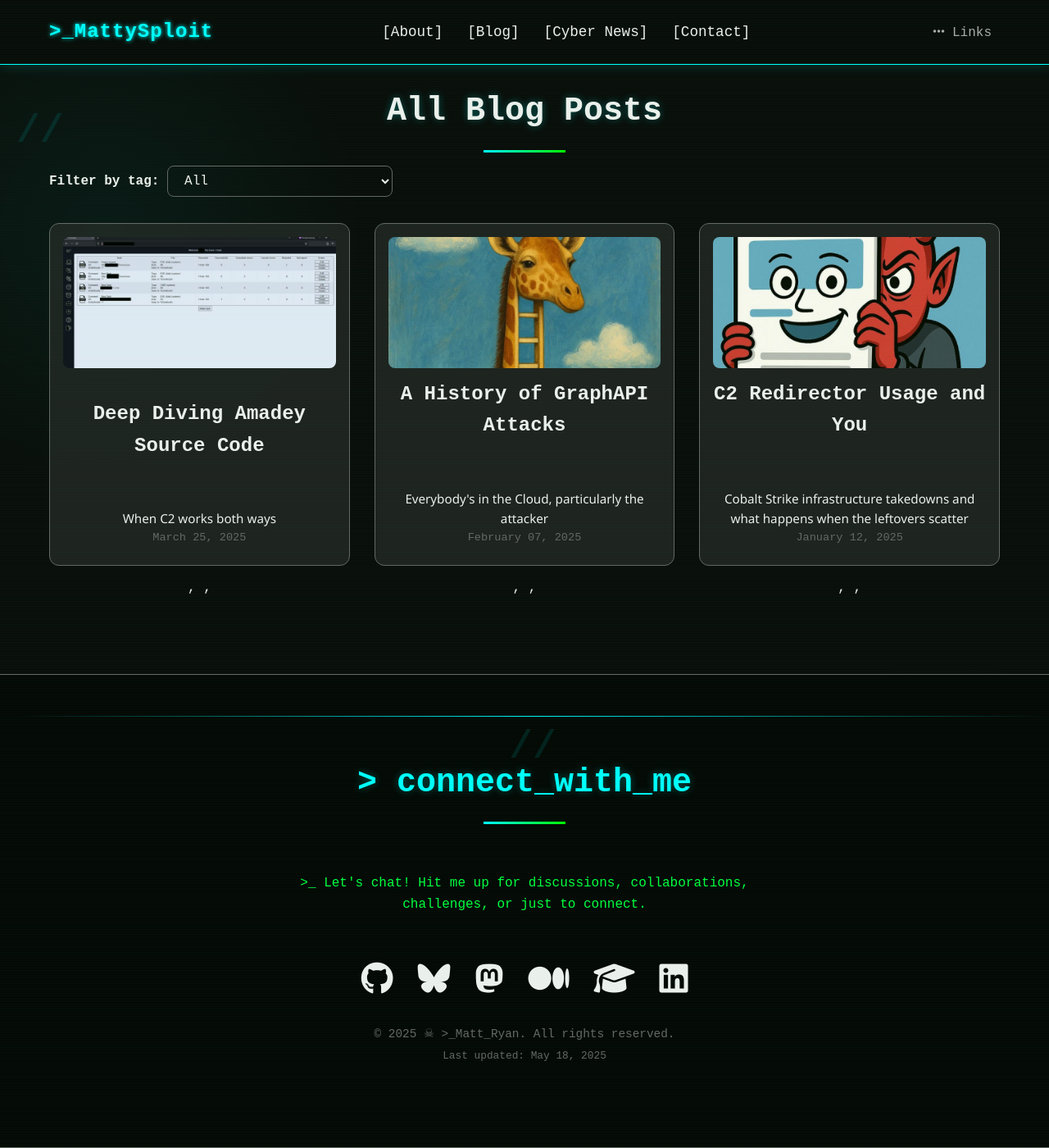
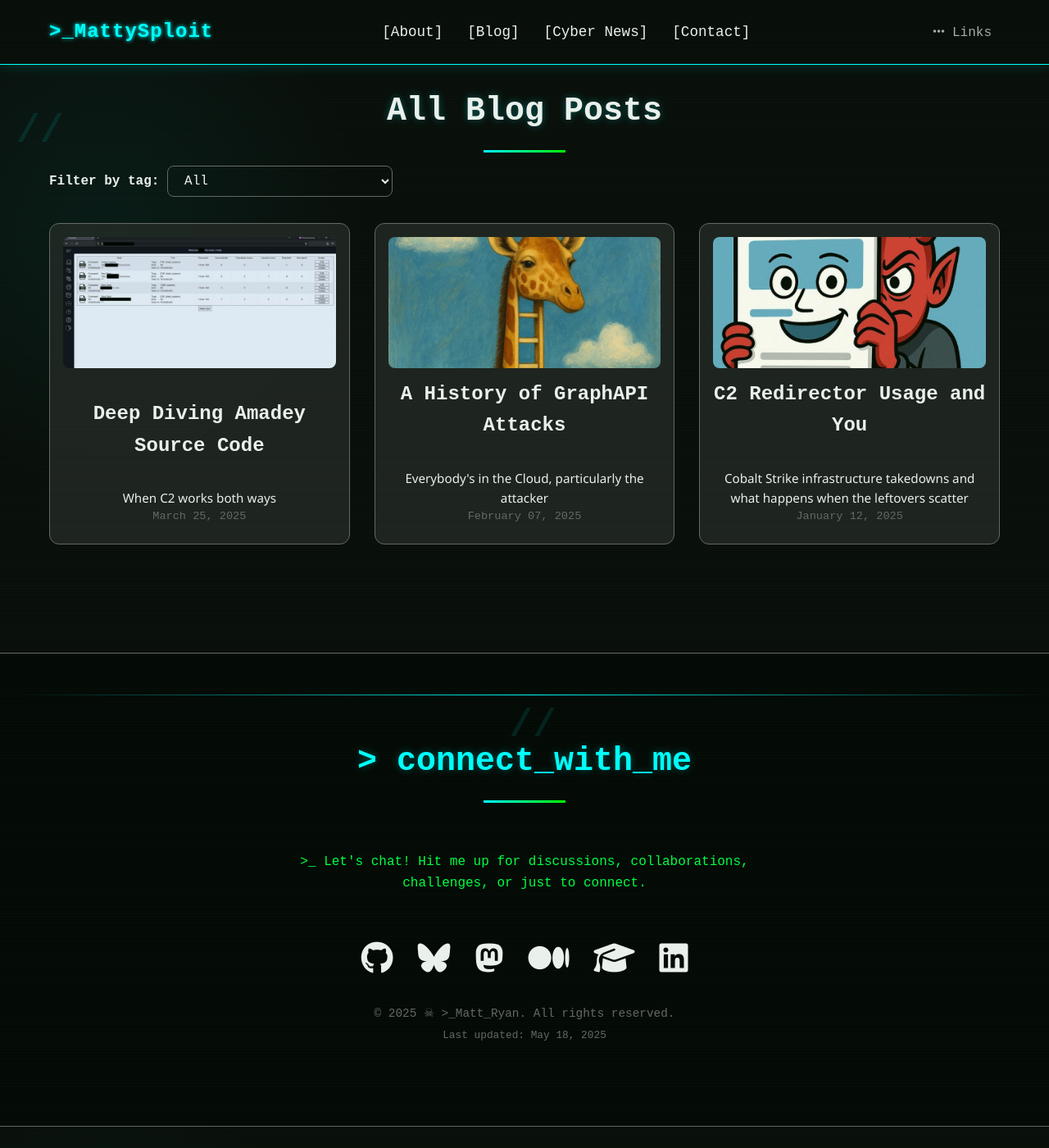
Before and after one commit to CTI-Buddy/cti-buddy.github.io, a Jekyll site: the page built from blog.html, in a window 1280 px wide and 1400 px high. Shown: the whole window at 82% size. Built offline with Jekyll 4.4.1, drawn with Linux system fonts in a browser that asks for light colours.

Commit message:
Update blog.html

```diff
--- a/blog.html
+++ b/blog.html
@@ -35,12 +35,12 @@ permalink: /blog/
               {% endif %}
               <p class="blog-date">{{ post.date | date: "%B %d, %Y" }}</p>
 
-              <!-- Tags inside posts, clickable -->
-              <p class="post-tags">
-                {% for tag in post.tags %}
-                  <a href="#" class="post-tag" data-tag="{{ tag | escape }}">{{ tag }}</a>{% unless forloop.last %}, {% endunless %}
-                {% endfor %}
-              </p>
+             <!-- Hidden tags for filtering logic only -->
+<div class="post-tags hidden-tags">
+  {% for tag in post.tags %}
+    <a href="#" class="post-tag" data-tag="{{ tag | escape }}">{{ tag }}</a>
+  {% endfor %}
+</div>
             </div>
           </a>
         </div>
```
